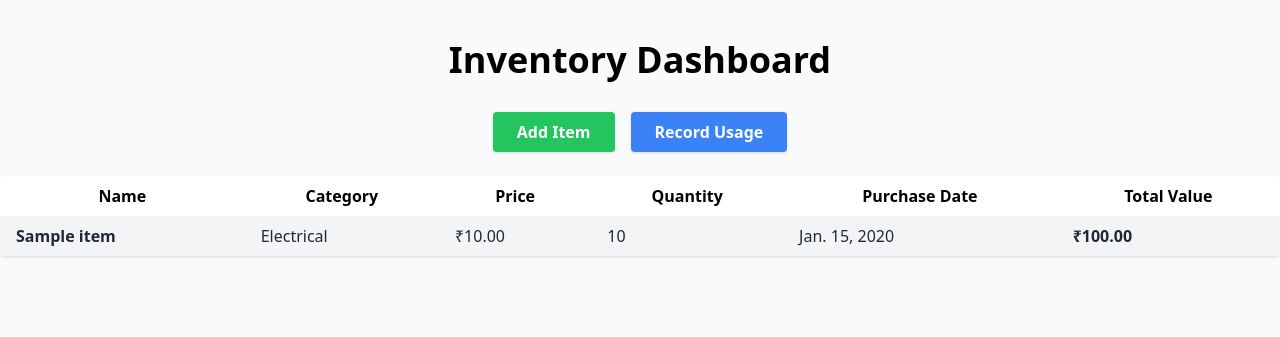
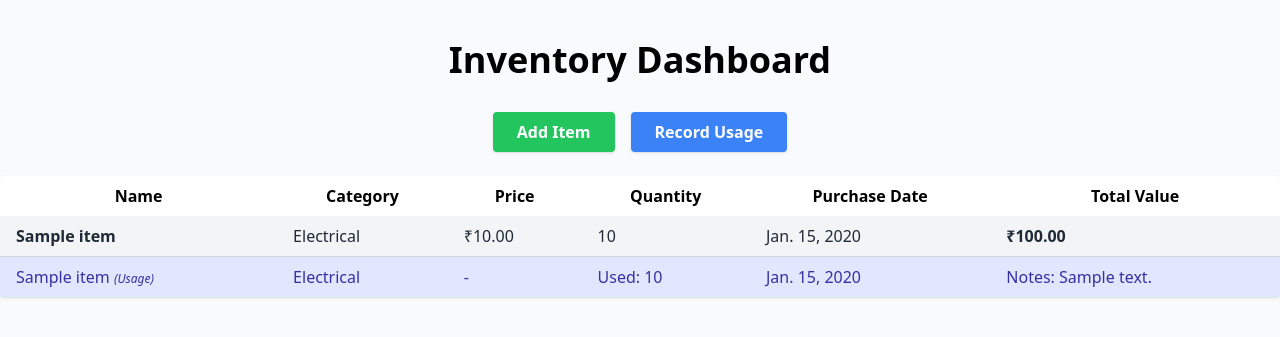
Before and after one commit to vanshikka-sharma/hostel_management_system, a Django app: page /inventory in a window 1280 px wide. Shown: the top 337 px of the page. Run offline with Django 5.2, Linux system fonts and the light colour scheme; tables that the repository leaves empty hold one stand-in row (values such as "Sample post"); some libraries are stand-ins or nearby versions.

Commit message:
Update usage recording logic and enhance inventory display: prevent item quantity modification on usage record save and improve template to show usage records.

```diff
--- a/inventory/models.py
+++ b/inventory/models.py
@@ -29,11 +29,8 @@ class UsageRecord(models.Model):
     created_at = models.DateTimeField(auto_now_add=True)
 
     def save(self, *args, **kwargs):
-        # reduce the item quantity when usage is recorded
+        # Only save usage record, do not modify item quantity
         if not self.pk:
-            # only reduce on first save (new record)
             if self.used_quantity > self.item.quantity:
                 raise ValueError("Used quantity cannot be greater than available quantity.")
-            self.item.quantity = self.item.quantity - self.used_quantity
-            self.item.save()
         super().save(*args, **kwargs)
--- a/inventory/templates/inventory_main.html
+++ b/inventory/templates/inventory_main.html
@@ -29,7 +29,7 @@
                 </tr>
             </thead>
             <tbody>
-                {% for item in items %}
+                    {% for item in items %}
                 <tr class="{{ item.color_class }}">
                     <td class="py-2 px-4 font-bold">{{ item.name }}</td>
                     <td class="py-2 px-4">{{ item.get_category_display }}</td>
@@ -38,11 +38,23 @@
                     <td class="py-2 px-4">{{ item.purchase_date }}</td>
                     <td class="py-2 px-4 font-semibold">₹{{ item.total_value }}</td>
                 </tr>
-                {% empty %}
-                <tr>
-                    <td colspan="6" class="text-center py-4 text-gray-500">No items in inventory.</td>
-                </tr>
-                {% endfor %}
+                    {% if item.usages.all %}
+                    {% for usage in item.usages.all %}
+                    <tr class="border-t border-gray-300 bg-indigo-100 text-indigo-800">
+                        <td class="py-2 px-4">{{ item.name }} <span class="italic text-xs">(Usage)</span></td>
+                        <td class="py-2 px-4">{{ item.get_category_display }}</td>
+                        <td class="py-2 px-4">-</td>
+                        <td class="py-2 px-4">Used: {{ usage.used_quantity }}</td>
+                        <td class="py-2 px-4">{{ usage.used_on }}</td>
+                        <td class="py-2 px-4">Notes: {{ usage.notes }}</td>
+                    </tr>
+                    {% endfor %}
+                    {% else %}
+                    <tr>
+                        <td colspan="6" class="text-center py-4 text-gray-500">No usage records available.</td>
+                    </tr>
+                    {% endif %}
+                    {% endfor %}
             </tbody>
         </table>
     </div>
```
